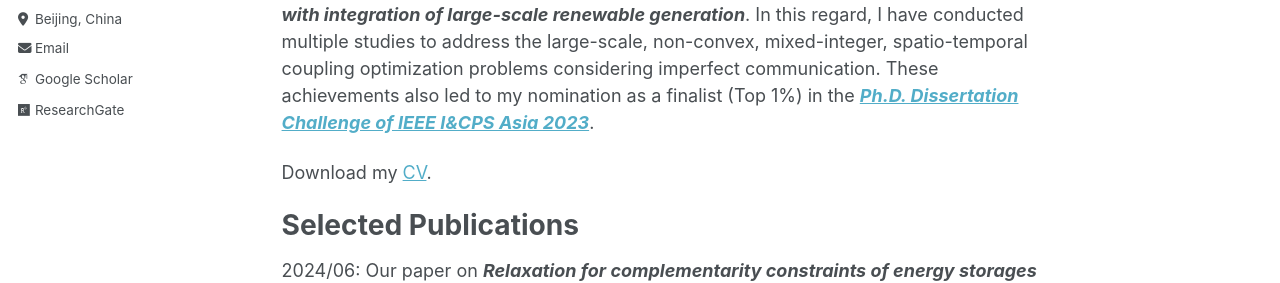
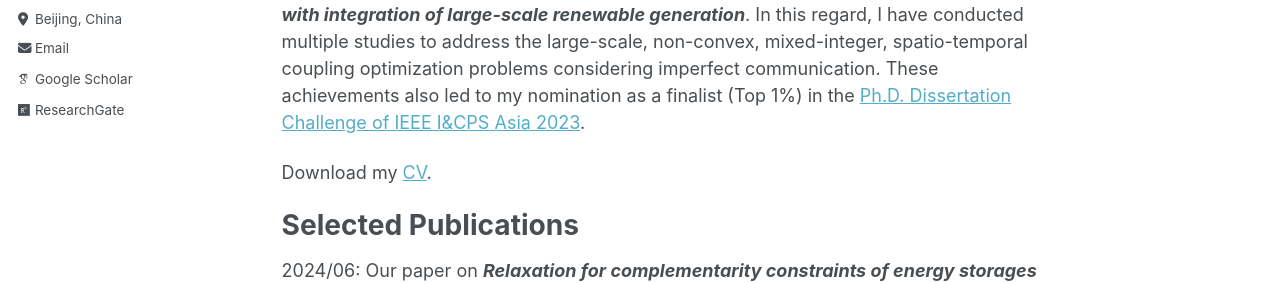
Before and after one commit to lalajiayou/WangQi_THU.github.io, a Jekyll site: the page built from _pages/about.md, in a window 1280 px wide. Shown: the part 333-616 px from the top of the page. Built offline with Jekyll 4.4.1, drawn with Linux system fonts in a browser that asks for light colours; some web fonts are replaced.

Commit message:
Update about.md

```diff
--- a/_pages/about.md
+++ b/_pages/about.md
@@ -10,7 +10,7 @@ redirect_from:
 
 I am currently a Postdoc at Department of Applied Mathematics, _**The Hong Kong Polytechnic University (PolyU)**_, working with Prof. [Defeng Sun, (SIAM Fellow)](https://www.polyu.edu.hk/ama/people/academic-staff/prof-sun-defeng/). I received my PhD degree from the Department of Electrical Engineering at _**Tsinghua University**_ in 2024, advised by Prof. [Wenchuan Wu (IEEE Fellow)](https://www.eea.tsinghua.edu.cn/en/faculties/wuwench.htm).
 
-My research is primarily focused on _**efficient distributed optimization algorithms**_ and _**their applications in coordinated optimization for hierarchical electrical power grids with integration of large-scale renewable generation**_. In this regard, I have conducted multiple studies to address the large-scale, non-convex, mixed-integer, spatio-temporal coupling optimization problems considering imperfect communication. These achievements also led to my nomination as a finalist (Top 1%) in the [_**Ph.D. Dissertation Challenge of IEEE I&CPS Asia 2023**_](https://mp.weixin.qq.com/s/mvwTmfKwyclKz9_x-txZdg).
+My research is primarily focused on _**efficient distributed optimization algorithms**_ and _**their applications in coordinated optimization for hierarchical electrical power grids with integration of large-scale renewable generation**_. In this regard, I have conducted multiple studies to address the large-scale, non-convex, mixed-integer, spatio-temporal coupling optimization problems considering imperfect communication. These achievements also led to my nomination as a finalist (Top 1%) in the [Ph.D. Dissertation Challenge of IEEE I&CPS Asia 2023](https://mp.weixin.qq.com/s/mvwTmfKwyclKz9_x-txZdg).
 
 Download my [CV](https://lalajiayou.github.io/WangQi_THU.github.io/files/CV_Qi_Wang_Tsinghua-20240712-v1.pdf).
 
```
